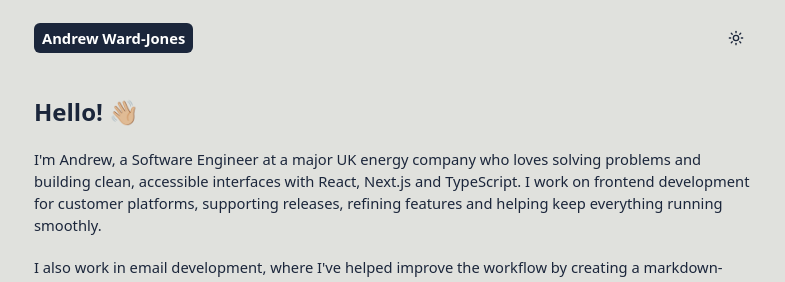
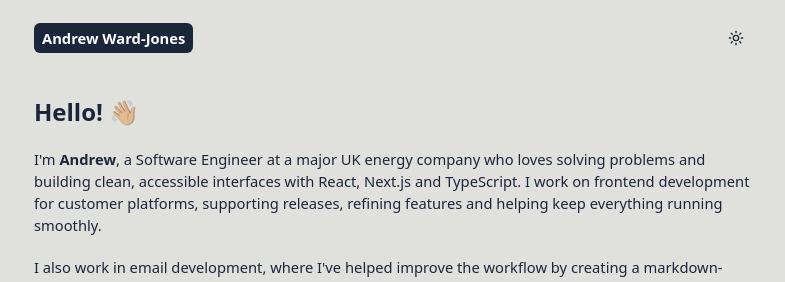
Before and after one commit to Koalaphant/andrew-portfolio, a Next.js app: page / in a window 1280 px wide. Shown: the top 282 px of the page, without its empty margins (246-1031 px from the left). Built offline with nearby package versions, Linux system fonts and the light colour scheme.

Commit message:
Add strong tags to name

```diff
--- a/app/page.tsx
+++ b/app/page.tsx
@@ -10,11 +10,11 @@ export default function Home() {
         <p className="text-2xl font-bold">Hello! 👋🏼</p>
         <Divider />
         <p>
-          I&apos;m Andrew, a Software Engineer at a major UK energy company who
-          loves solving problems and building clean, accessible interfaces with
-          React, Next.js and TypeScript. I work on frontend development for
-          customer platforms, supporting releases, refining features and helping
-          keep everything running smoothly.
+          I&apos;m <strong>Andrew</strong>, a Software Engineer at a major UK
+          energy company who loves solving problems and building clean,
+          accessible interfaces with React, Next.js and TypeScript. I work on
+          frontend development for customer platforms, supporting releases,
+          refining features and helping keep everything running smoothly.
         </p>
         <Divider />
         <p>
```
